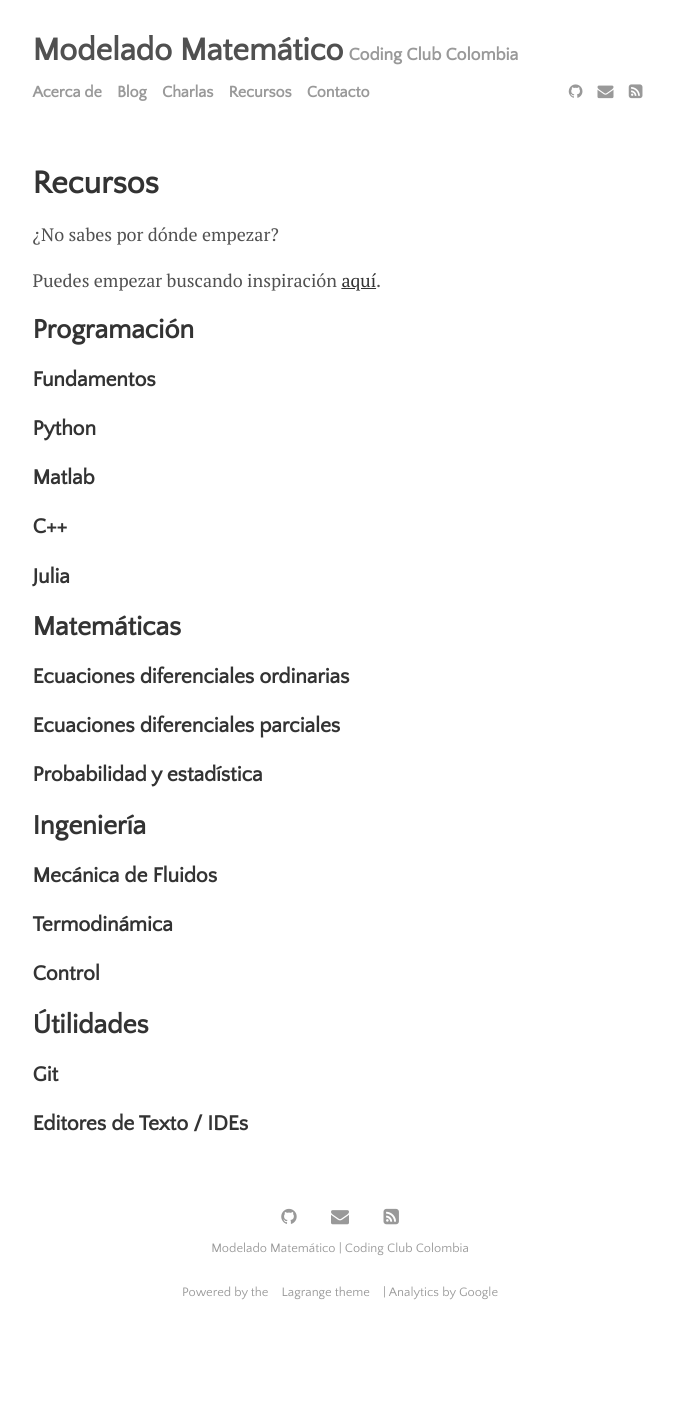
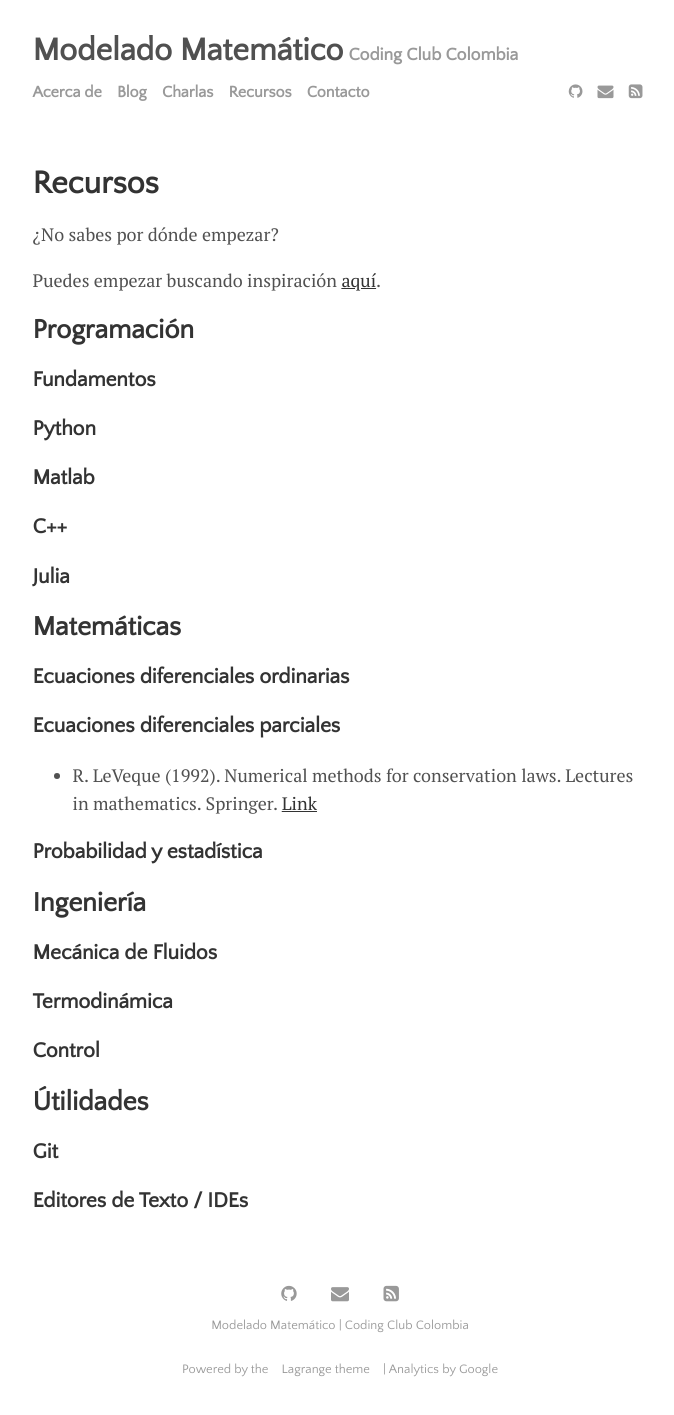
Before and after one commit to MathModCol/MathModCol.github.io, a Jekyll site: the page built from menu/resources.md, in a window 1280 px wide. Shown: the whole page, without its empty margins (300-974 px from the left). Built offline with Jekyll 4.4.1, drawn with Linux system fonts in a browser that asks for light colours; before the commit the page ends 1338 px from its top, so only the background shows below that.

Commit message:
Referencia bibliografica métodos numéricos.

```diff
--- a/menu/resources.md
+++ b/menu/resources.md
@@ -25,6 +25,7 @@ Puedes empezar buscando inspiración [aquí](http://systems-sciences.uni-graz.at
 ### Ecuaciones diferenciales ordinarias
 
 ### Ecuaciones diferenciales parciales
+- R. LeVeque (1992). Numerical methods for conservation laws. Lectures in mathematics. Springer. [Link](https://www.springer.com/gp/book/9783764327231)
 
 ### Probabilidad y estadística
 
```
